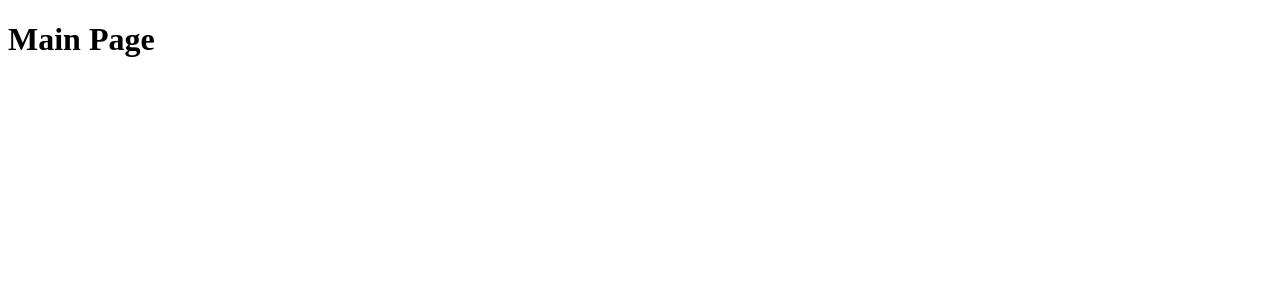
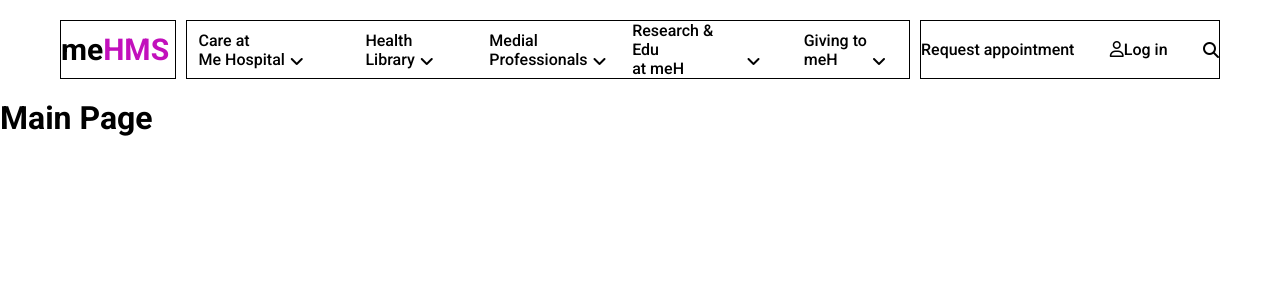
Before and after one commit to A-Al-Mamun/PHP_Hospital_MS, a PHP site: page / in a window 1280 px wide. Before the commit the part shown is almost empty. Shown: the top 300 px of the page. Run offline with PHP 8.4, Linux system fonts and the light colour scheme.

Commit message:
Header design

```diff
--- a/assets/css/style.css
+++ b/assets/css/style.css
@@ -0,0 +1,87 @@
+
+/*************************
+CSS Contant List
+01 Default Style
+02 Header Section
+*************************/
+
+/* 01 Default Section */
+*{
+    margin: 0;
+    padding: 0;
+    box-sizing: border-box;
+    font-family: 'Montserrat', sans-serif;
+    font-family: 'Poppins', sans-serif;
+    font-family: 'Roboto', sans-serif;
+}
+
+/* 02 Header Section */
+header{
+    background: #ffffff;
+    padding: 20px 0;
+}
+.header-container{
+    max-width: 1160px;
+    margin: 0 auto;
+    display: grid;
+    grid-template-columns: 10% auto 300px;
+    grid-gap: 10px
+}
+
+.header-logo{
+    border: 1px solid #000;
+    display: flex;
+    align-items: center;
+}
+.header-logo a{
+    display: inline-block;
+    text-decoration: none;
+    color: rgb(194, 16, 188);
+    font-weight: 800;
+    font-size: 30px;
+}
+.header-logo a span{
+    color: #000;
+}
+
+.header-nav{
+    display: grid;
+    grid-template-columns: repeat(5, 1fr);
+    grid-gap: 20px;
+    border: 1px solid #000;
+}
+.nav-item{
+    display: flex;
+    justify-content: center;
+    align-items: center;
+}
+.nav-item span{
+    font-weight: 200;
+    font-size: 1rem;
+}
+.nav-item i{
+    padding-top: 25px;
+    padding-left: 5px;
+}
+
+.header-buttons{
+    display: flex;
+    align-items: center;
+    justify-content: space-between;
+    border: 1px solid #000;
+}
+.header-buttons a{
+    display: inline-block;
+    text-decoration: none;
+    color: #000;
+    font-weight: 400!important;
+    transition: 0.4s;
+}
+.header-buttons a:hover{
+    text-decoration: underline;
+}
+.log:hover{
+    text-decoration: none!important;
+}
+.header-buttons a i{}
+.header-search{}
--- /dev/null
+++ b/components/header.php
@@ -0,0 +1,34 @@
+<header>
+    <div class="header-container">
+        <div class="header-logo">
+            <a href="#"><span>me</span>HMS</a>
+        </div>
+        <div class="header-nav">
+            <div class="nav-item">
+                <span>Care at <br>Me Hospital</span>
+                <i class="fa-solid fa-angle-down"></i>
+            </div>
+            <div class="nav-item">
+                <span>Health<br>Library</span>
+                <i class="fa-solid fa-angle-down"></i>
+            </div>
+            <div class="nav-item">
+                <span>Medial<br>Professionals</span>
+                <i class="fa-solid fa-angle-down"></i>
+            </div>
+            <div class="nav-item">
+                <span>Research & Edu<br>at meH</span>
+                <i class="fa-solid fa-angle-down"></i>
+            </div>
+            <div class="nav-item">
+                <span>Giving to<br>meH</span>
+                <i class="fa-solid fa-angle-down"></i>
+            </div>
+        </div>
+        <div class="header-buttons">
+            <a href="#">Request appointment</a>
+            <a href="#" class="log"><i class="fa-regular fa-user"></i>Log in</a>
+            <i class="fa-solid fa-magnifying-glass header-search"></i>
+        </div>
+    </div>
+</header>
--- a/index.php
+++ b/index.php
@@ -6,8 +6,21 @@
     <meta name="description" content="Full Hospital Management System Design here, also CRUD system include.">
     <meta name="viewport" content="width=device-width, initial-scale=1.0">
     <title>Hospital MS | Be safe and try to care yourself...</title>
+
+
+    <!-- Font Awesome 6 CDN -->
+    <link rel="stylesheet" href="https://cdnjs.cloudflare.com/ajax/libs/font-awesome/6.5.1/css/all.min.css" />
+
+    <!-- Google Font : Poppins -->
+
+    <link href="https://fonts.googleapis.com/css2?family=Montserrat:wght@500;600;700&family=Poppins:ital,wght@0,100;0,200;0,300;0,400;0,500;0,600;0,700;0,800;0,900;1,100;1,200;1,300;1,400;1,500;1,600;1,700;1,800;1,900&family=Roboto:wght@500;700&display=swap" rel="stylesheet">
+
+    <!-- Custom CSS Link -->
+    <link rel="stylesheet" href="./assets/css/style.css">
 </head>
 <body>
+    <!-- Header Section link -->
+    <?php require_once "./components/header.php" ?>
     <h1>Main Page</h1>
 </body>
 </html>
```
